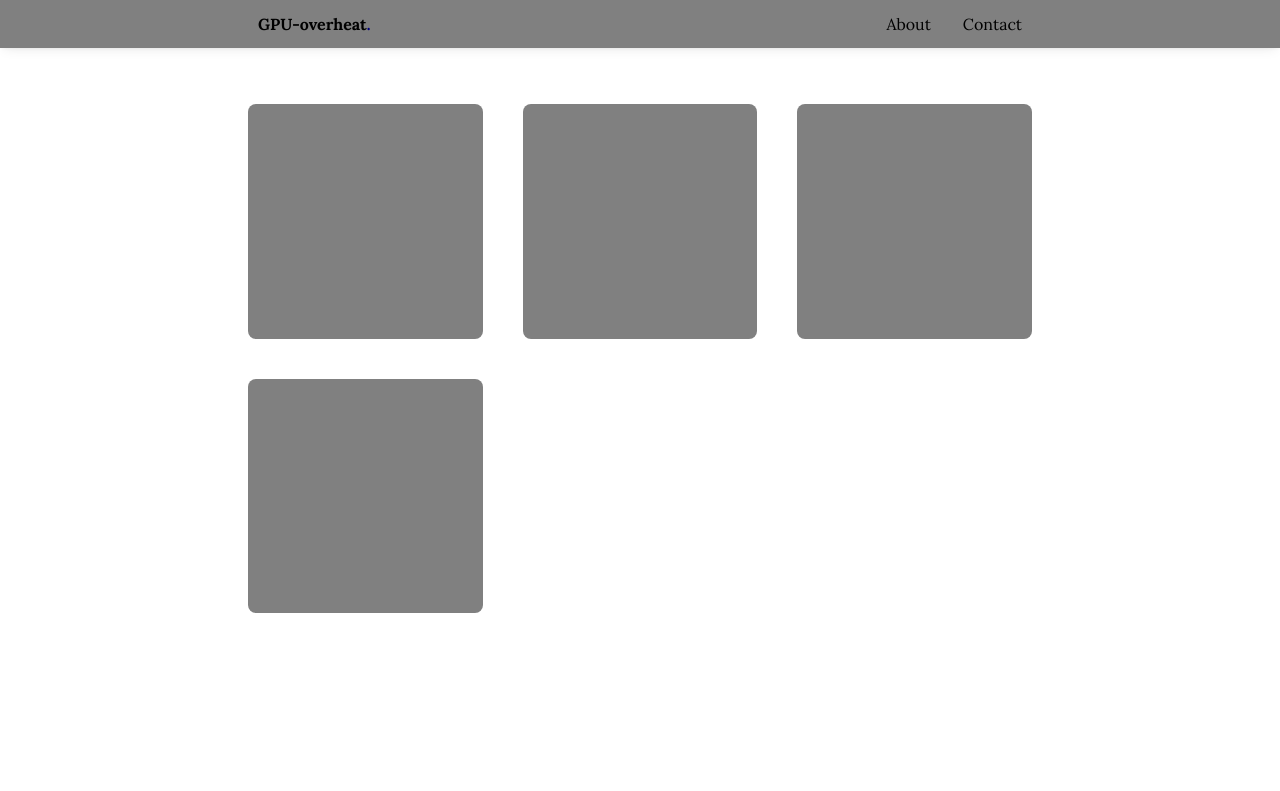
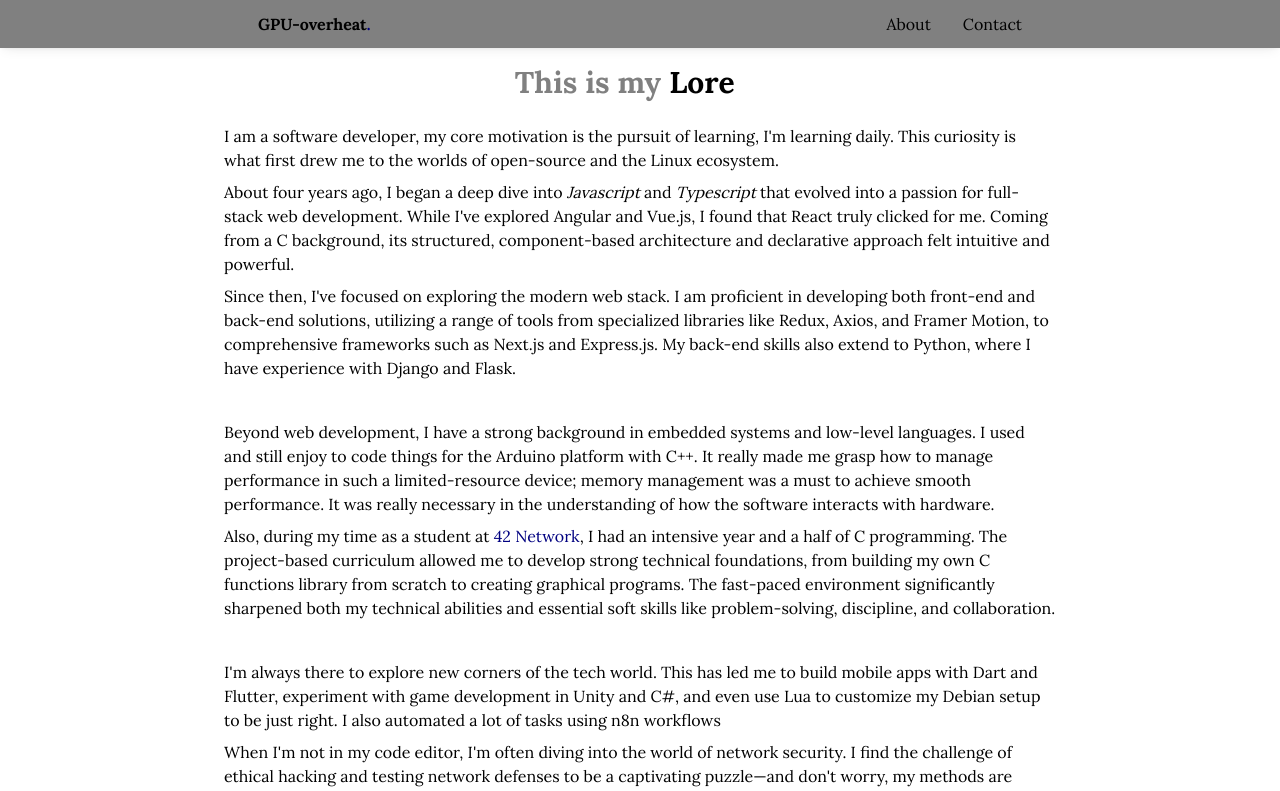
Before and after one commit to GPU-overheat/GPU-overheat.github.io, a React (Vite) app: page /about in a window 1280 px wide. Shown: the top 791 px of the page. Built offline with nearby package versions, Linux system fonts and the light colour scheme.

Commit message:
#1.3 added some other sections

```diff
--- a/src/AboutPage.tsx
+++ b/src/AboutPage.tsx
@@ -1,47 +1,168 @@
-import React from "react";
+import { useState } from "react";
 import { motion } from "framer-motion";
 
-const gridSquare = {
-  hidden: { opacity: 0 },
-  show: {
-    opacity: 1,
-    transition: {
-      staggerChildren: 0.25,
-    },
-  },
-};
+const paraStyle = "prose lg:prose-lg dark:prose-invert mx-auto px-4 py-4";
 
-const gridVariants = {
-  hidden: { opacity: 0 },
-  show: { opacity: 1 },
-};
+const AboutPage = () => {
+  const [isHovered, setIsHovered] = useState(false);
+  const [isHidden, setIsHidden] = useState(false);
 
-const AboutPage: React.FC = () => {
+  const toggleContent = () => {
+    setIsHidden(!isHidden);
+  };
+
+  const sharedButtonClass =
+    "px-6 py-3 border-2 border-[#808080] text-black rounded-lg hover:bg-[#808080] hover:text-white transition-colors";
+
+  if (isHidden) {
+    return (
+      <div className="flex flex-col items-center justify-center min-h-screen px-4 text-center">
+        <h1 className="text-3xl md:text-4xl font-bold mb-6">
+          I&#39;m also a writer at heart
+        </h1>
+        <p className="max-w-2xl mb-8 text-lg">
+          Before I ever wrote a line of code, I earned a Bachelor&#39;s degree
+          in English. I fell in love with stories, syntax, and the quiet power
+          of well-chosen words. That love never left—it just found a new home in
+          clean code, thoughtful documentation, and user-friendly interfaces.
+        </p>
+        <p className="max-w-2xl mb-8 text-lg">
+          So while my days are now filled with React components and terminal
+          commands, I still geek out over a perfectly structured sentence or a
+          clever metaphor. Turns out, programming and poetry aren&#39;t so
+          different—both are about creating something meaningful from logic and
+          rhythm.
+        </p>
+        <h1 className="text-3xl md:text-4xl font-bold mb-6">An artist</h1>
+        <p className="max-w-2xl mb-8 text-lg">
+          My passion for creation extends beyond code into the visual arts. As a
+          graphic designer, I enjoy bringing ideas to life through digital
+          media, while painting allows me a more traditional outlet for creative
+          expression. I believe that this dual focus on both the logical world
+          of programming and the creative world of art gives me a unique
+          perspective on my work and a deep appreciation for the beauty of
+          well-crafted design in all its forms.
+        </p>
+        <button onClick={toggleContent} className={sharedButtonClass}>
+          Go back
+        </button>
+      </div>
+    );
+  }
+
   return (
-    <div className="flex flex-col gap-10 overflow-x-hidden">
-      <motion.section
-        variants={gridSquare}
-        initial="hidden"
-        animate="show"
-        className="grid grid-cols-3 p-10 gap-10"
+    <div>
+      <h1
+        className="px-8 text-3xl font-extrabold text-[#808080] flex justify-center"
+        onMouseEnter={() => setIsHovered(true)}
+        onMouseLeave={() => setIsHovered(false)}
       >
-        <motion.div
-          variants={gridVariants}
-          className="bg-[#808080] aspect-square rounded-lg"
-        ></motion.div>
-        <motion.div
-          variants={gridVariants}
-          className="bg-[#808080] aspect-square rounded-lg"
-        ></motion.div>
-        <motion.div
-          variants={gridVariants}
-          className="bg-[#808080] aspect-square rounded-lg"
-        ></motion.div>
-        <motion.div
-          variants={gridVariants}
-          className="bg-[#808080] aspect-square rounded-lg"
-        ></motion.div>
-      </motion.section>
+        This is my
+        <div className="relative ml-2 h-10 w-24">
+          <motion.span
+            className="text-black absolute"
+            animate={{
+              opacity: isHovered ? 0 : 1,
+              y: isHovered ? -10 : 0,
+            }}
+            transition={{ duration: 0.3 }}
+          >
+            Lore
+          </motion.span>
+
+          <motion.span
+            className="text-black absolute"
+            animate={{
+              opacity: isHovered ? 1 : 0,
+              y: isHovered ? 0 : 10,
+            }}
+            transition={{ duration: 0.3 }}
+          >
+            Story
+          </motion.span>
+        </div>
+      </h1>
+
+      <div className={paraStyle}>
+        <p className="py-1">
+          I am a software developer, my core motivation is the pursuit of
+          learning, I'm learning daily. This curiosity is what first drew me to
+          the worlds of open-source and the Linux ecosystem.
+        </p>
+        <p className="py-1">
+          About four years ago, I began a deep dive into{" "}
+          <span className="italic">Javascript</span> and{" "}
+          <span className="italic">Typescript</span> that evolved into a passion
+          for full-stack web development. While I've explored Angular and
+          Vue.js, I found that React truly clicked for me. Coming from a C
+          background, its structured, component-based architecture and
+          declarative approach felt intuitive and powerful.
+        </p>
+        <p className="py-1">
+          Since then, I've focused on exploring the modern web stack. I am
+          proficient in developing both front-end and back-end solutions,
+          utilizing a range of tools from specialized libraries like Redux,
+          Axios, and Framer Motion, to comprehensive frameworks such as Next.js
+          and Express.js. My back-end skills also extend to Python, where I have
+          experience with Django and Flask.
+        </p>
+      </div>
+      <div className={paraStyle}>
+        <p className="py-1">
+          Beyond web development, I have a strong background in embedded systems
+          and low-level languages. I used and still enjoy to code things for the
+          Arduino platform with C++. It really made me grasp how to manage
+          performance in such a limited-resource device; memory management was a
+          must to achieve smooth performance. It was really necessary in the
+          understanding of how the software interacts with hardware.
+        </p>
+        <p className="py-1">
+          Also, during my time as a student at{" "}
+          <a
+            href="https://www.42network.org/"
+            target="_blank"
+            rel="noopener noreferrer"
+            className="text-[#000080] hover:underline"
+          >
+            42 Network
+          </a>
+          , I had an intensive year and a half of C programming. The
+          project-based curriculum allowed me to develop strong technical
+          foundations, from building my own C functions library from scratch to
+          creating graphical programs. The fast-paced environment significantly
+          sharpened both my technical abilities and essential soft skills like
+          problem-solving, discipline, and collaboration.
+        </p>
+      </div>
+      <div className={paraStyle}>
+        <p className="py-1">
+          I'm always there to explore new corners of the tech world. This has
+          led me to build mobile apps with Dart and Flutter, experiment with
+          game development in Unity and C#, and even use Lua to customize my
+          Debian setup to be just right. I also automated a lot of tasks using
+          n8n workflows
+        </p>
+        <p className="py-1">
+          When I'm not in my code editor, I'm often diving into the world of
+          network security. I find the challenge of ethical hacking and testing
+          network defenses to be a captivating puzzle—and don't worry, my
+          methods are strictly professional!
+        </p>
+        <p className="py-1">
+          I also have some DevOps knowledge focused on automating and
+          streamlining the software development lifecycle. My experience
+          includes implementing CI/CD pipelines using tools like GitHub Actions
+          to automate testing and deployments. I am proficient with
+          containerization technologies such as Docker for creating consistent
+          development environments and have experience orchestrating services
+          with Docker Compose.
+        </p>
+      </div>
+      <div className="flex justify-center mb-6">
+        <button onClick={toggleContent} className={sharedButtonClass}>
+          My Other Side
+        </button>
+      </div>
     </div>
   );
 };
```
